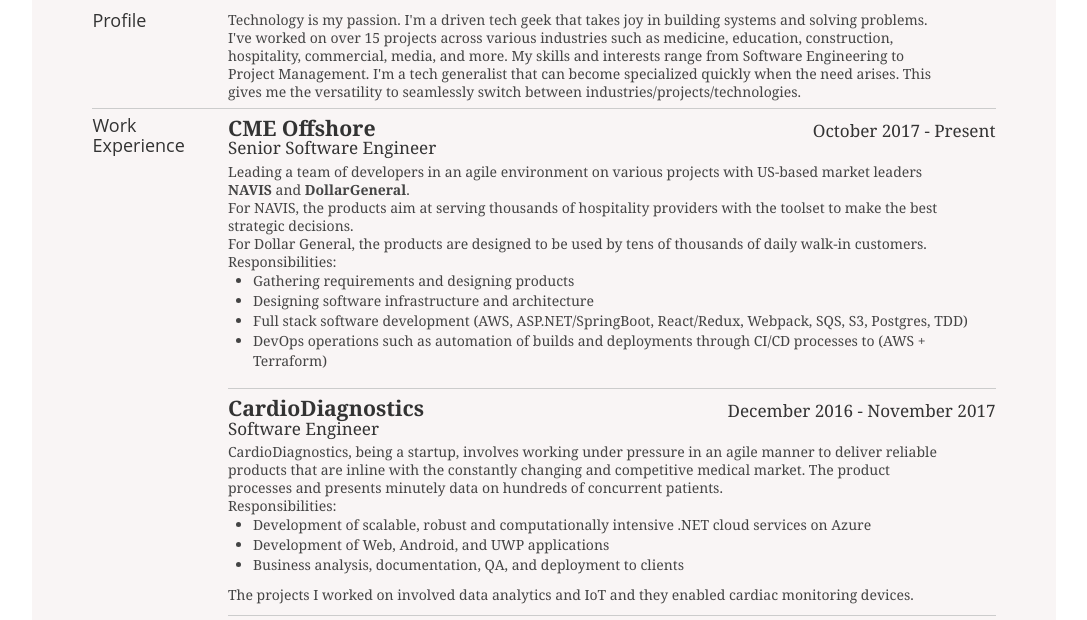
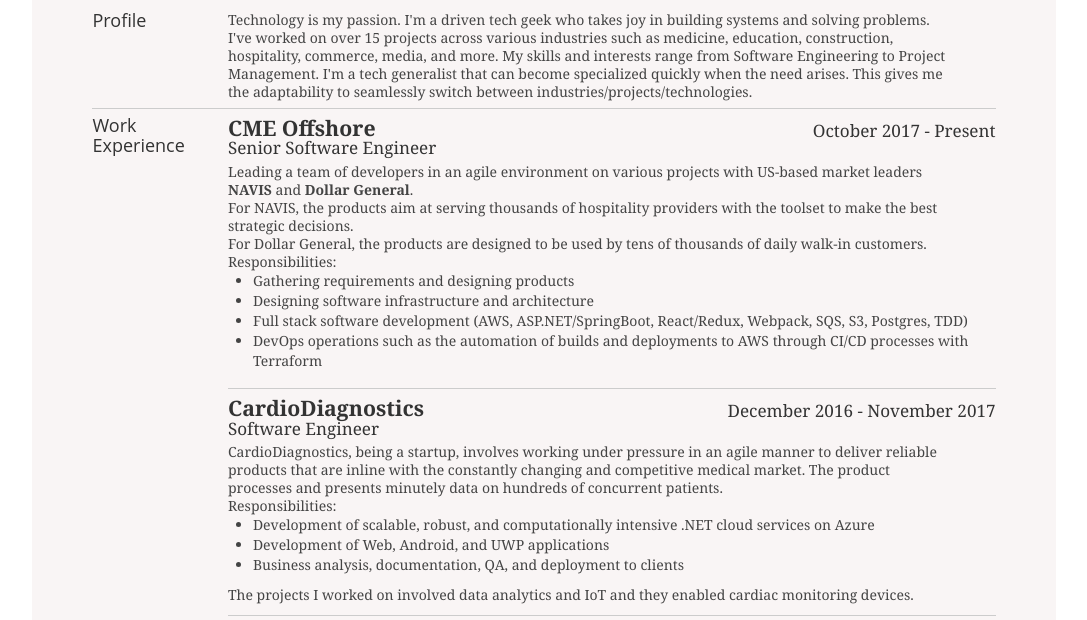
Before and after one commit to katerji92/katerji92.github.io, a website: page CV/index.html in a window 1280 px wide. Shown: the part 117-737 px from the top of the page, without its empty margins (96-1183 px from the left). Drawn offline with Linux system fonts and the light colour scheme.

Commit message:
Updated some of the English errors

```diff
--- a/CV/index.html
+++ b/CV/index.html
@@ -54,14 +54,14 @@
                             </div>
                             <div class="yui-u">
                                 <p class="lead">
-                                    Technology is my passion. I'm a driven tech geek that takes joy in building
+                                    Technology is my passion. I'm a driven tech geek who takes joy in building
                                     systems and solving problems. I've worked on over 15 projects across various
-                                    industries such as medicine, education, construction, hospitality, commercial,
+                                    industries such as medicine, education, construction, hospitality, commerce,
                                     media, and more.
                                     My skills and interests range from Software Engineering to Project Management.
                                     I'm a tech generalist that can become specialized quickly when the need arises. This
                                     gives
-                                    me the versatility to seamlessly switch between industries/projects/technologies.
+                                    me the adaptability to seamlessly switch between industries/projects/technologies.
                                     <!-- Software Engineer. <b>Extremely passionate</b> towards technology and building
                                     systems. My passion drives my <b>fast learning</b> abilities, crucial in a world
                                     that's evolving so fast. <b>I <u>love</u> innovation</b>, thinking outside the box
@@ -90,7 +90,7 @@
                                     <p>
                                         Leading a team of developers in an agile environment on various projects with US-based market leaders
                                         <b>NAVIS</b>
-                                        and <b>DollarGeneral</b>.
+                                        and <b>Dollar General</b>.
                                         <br/>
                                         For NAVIS, the products aim at serving thousands of hospitality providers with the toolset to make the best strategic decisions.
                                         <br/>
@@ -103,7 +103,7 @@
                                             <li>Designing software infrastructure and architecture</li>
                                             <li>Full stack software development (AWS, ASP.NET/SpringBoot, React/Redux,
                                                 Webpack, SQS, S3, Postgres, TDD)</li>
-                                            <li>DevOps operations such as automation of builds and deployments through CI/CD processes to (AWS + Terraform)</li>
+                                            <li>DevOps operations such as the automation of builds and deployments to AWS through CI/CD processes with Terraform</li>
                                         </ul>
                                     </p>
                                 </div>
@@ -123,7 +123,7 @@
                                         Responsibilities:
                                         <ul>
                                             <li>
-                                                Development of scalable, robust and computationally intensive .NET
+                                                Development of scalable, robust, and computationally intensive .NET
                                                 cloud services on Azure
                                             </li>
                                             <li>
@@ -274,12 +274,12 @@
                                 <ul class="talent lines" style="width:100%;">
                                     <li><b>Languages</b>: English(Fluent), Arabic(Fluent).</li>
                                     <li>
-                                        <b>Team Skills</b>: Scrum, Kanban, Scrumban and more
+                                        <b>Team Skills</b>: Scrum, Kanban, Scrumban, and more
                                     </li>
                                     </li>
                                     <li><b>Operating Systems</b>: Windows, OSX, and Unix/Linux.</li>
                                     <li class="last"><b>Software Skills</b>: Office Suite, Visual Studio, MS SQL
-                                        Studio, Webpack, Bower, NPM, ...and more.</li>
+                                        Studio, Webpack, Bower, NPM, and more.</li>
                                 </ul>
                             </div>
                         </div>
```
